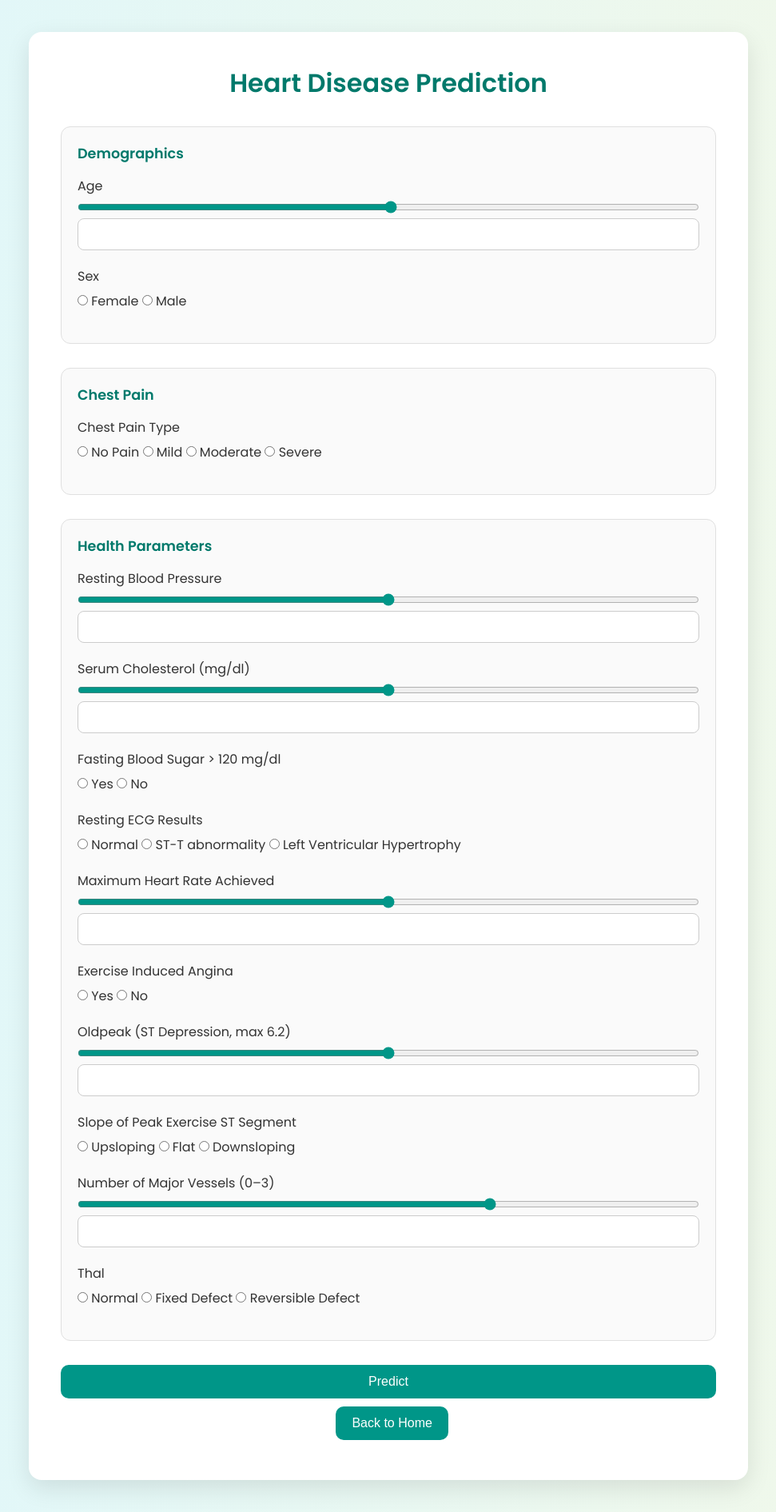
After one commit to Code-r4Life/Disease-prediction-app, a Flask app: page /heart_disease in a window 1280 px wide. The commit adds this page. Shown: the whole page at 80% size, without its empty margins (154-1125 px from the left). Run offline with Flask 3, Linux system fonts and the light colour scheme; parts of the project's set-up code (start-up, migrations or seed data) failed here and were passed over.

Commit message:
Added heart disease model

```diff
--- a/app.py
+++ b/app.py
@@ -3,6 +3,7 @@ from utils.tumor_model_loader import load_model_tf, predict_brain_tumor
 from utils.breast_model_loader import load_breast_model, preprocess_breast_input, predict_breast_cancer
 from utils.pneumonia_model_loader import load_model2_tf, predict_pneumonia
 from utils.diabetes_model_loader import load_diabetes_model, preprocess_diabetes_input, predict_diabetes
+from utils.heart_model_loader import load_heart_model, preprocess_heart_input, predict_heart
 from dotenv import load_dotenv
 from flask_cors import CORS
 import os
@@ -22,6 +23,7 @@ brain_model = load_model_tf("models/BrainTumor10epochs_categorical.keras")
 breast_model, breast_scaler = load_breast_model("models/BreastCancer_model.pkl", "models/BreastCancer_scaler.pkl")
 pneumonia_model = load_model2_tf("models/pneumonia10epochs_categorical.keras")
 diabetes_model = load_diabetes_model("models/diabetes_model.joblib")
+heart_model = load_heart_model("models/stacking_model.pkl")
 
 static_path = 'static/uploads/Brain Tumor'
 static_path2 = 'static/uploads/Pneumonia'
@@ -125,6 +127,16 @@ def diabetes():
         return render_template('diabetes.html', prediction=result)
     return render_template('diabetes.html')
 
+@app.route('/heart_disease', methods=['GET', 'POST'])
+def heart_disease():
+    if request.method == 'POST':
+        expected_columns = ["age", "sex", "cp", "trestbps", "chol", "fbs", "restecg", "thalach", "exang", "oldpeak", "slope", "ca", "thal"]
+        form_data = request.form
+        input_dict = preprocess_heart_input(form_data, expected_columns)
+        result = predict_heart(heart_model, input_dict)
+        return render_template('heart_disease.html', prediction=result)
+    return render_template('heart_disease.html')
+
 @app.route("/predict", methods=["POST"])
 def predict():
     global last_active, chat_session, history
--- /dev/null
+++ b/templates/heart_disease.html
@@ -0,0 +1,146 @@
+<!DOCTYPE html>
+<html lang="en">
+<head>
+  <meta charset="UTF-8" />
+  <meta name="viewport" content="width=device-width, initial-scale=1.0"/>
+  <title>Heart Disease Predictor</title>
+  <link rel="stylesheet" href="{{ url_for('static', filename='cancer.css') }}">
+  <link href="https://fonts.googleapis.com/css2?family=Poppins:wght@400;600&display=swap" rel="stylesheet">
+</head>
+<body>
+  <div class="container">
+    <h1>Heart Disease Prediction</h1>
+
+    <form method="POST">
+      <!-- Demographics -->
+      <div class="feature-group">
+        <h3>Demographics</h3>
+
+        <div class="form-group">
+          <label>Age</label>
+          <input type="range" min="1" max="120" step="1" oninput="sync(this)">
+          <input type="number" name="age" min="1" max="120" required>
+        </div>
+
+        <div class="form-group">
+          <label>Sex</label>
+          <div>
+            <input type="radio" name="sex" value="0" required> Female
+            <input type="radio" name="sex" value="1"> Male
+          </div>
+        </div>
+      </div>
+
+      <!-- Chest Pain -->
+      <div class="feature-group">
+        <h3>Chest Pain</h3>
+        <div class="form-group">
+          <label>Chest Pain Type</label>
+          <div>
+            <input type="radio" name="cp" value="0" required> No Pain
+            <input type="radio" name="cp" value="1"> Mild
+            <input type="radio" name="cp" value="2"> Moderate
+            <input type="radio" name="cp" value="3"> Severe
+          </div>
+        </div>
+      </div>
+
+      <!-- Health Parameters -->
+      <div class="feature-group">
+        <h3>Health Parameters</h3>
+
+        <div class="form-group">
+          <label>Resting Blood Pressure</label>
+          <input type="range" min="50" max="250" step="1" oninput="sync(this)">
+          <input type="number" name="trestbps" required>
+        </div>
+
+        <div class="form-group">
+          <label>Serum Cholesterol (mg/dl)</label>
+          <input type="range" min="100" max="600" step="1" oninput="sync(this)">
+          <input type="number" name="chol" required>
+        </div>
+
+        <div class="form-group">
+          <label>Fasting Blood Sugar > 120 mg/dl</label>
+          <div>
+            <input type="radio" name="fbs" value="1" required> Yes
+            <input type="radio" name="fbs" value="0"> No
+          </div>
+        </div>
+
+        <div class="form-group">
+          <label>Resting ECG Results</label>
+          <div>
+            <input type="radio" name="restecg" value="0" required> Normal
+            <input type="radio" name="restecg" value="1"> ST-T abnormality
+            <input type="radio" name="restecg" value="2"> Left Ventricular Hypertrophy
+          </div>
+        </div>
+
+        <div class="form-group">
+          <label>Maximum Heart Rate Achieved</label>
+          <input type="range" min="60" max="220" step="1" oninput="sync(this)">
+          <input type="number" name="thalach" required>
+        </div>
+
+        <div class="form-group">
+          <label>Exercise Induced Angina</label>
+          <div>
+            <input type="radio" name="exang" value="1" required> Yes
+            <input type="radio" name="exang" value="0"> No
+          </div>
+        </div>
+
+        <div class="form-group">
+          <label>Oldpeak (ST Depression, max 6.2)</label>
+          <input type="range" min="0" max="6.2" step="0.1" oninput="sync(this)">
+          <input type="number" step="0.1" name="oldpeak" required>
+        </div>
+
+        <div class="form-group">
+          <label>Slope of Peak Exercise ST Segment</label>
+          <div>
+            <input type="radio" name="slope" value="0" required> Upsloping
+            <input type="radio" name="slope" value="1"> Flat
+            <input type="radio" name="slope" value="2"> Downsloping
+          </div>
+        </div>
+
+        <div class="form-group">
+          <label>Number of Major Vessels (0–3)</label>
+          <input type="range" min="0" max="3" step="1" oninput="sync(this)">
+          <input type="number" name="ca" required>
+        </div>
+
+        <div class="form-group">
+          <label>Thal</label>
+          <div>
+            <input type="radio" name="thal" value="0" required> Normal
+            <input type="radio" name="thal" value="1"> Fixed Defect
+            <input type="radio" name="thal" value="2"> Reversible Defect
+          </div>
+        </div>
+      </div>
+
+      <button type="submit">Predict</button>
+    </form>
+
+    <a href="/" class="back-button"><button type="button">Back to Home</button></a>
+
+    {% if prediction %}
+    <div class="result-container">
+      <h2>Result:</h2>
+      <p class="result">{{ prediction }}</p>
+    </div>
+    {% endif %}
+  </div>
+
+  <script>
+    function sync(slider) {
+      const number = slider.nextElementSibling;
+      number.value = slider.value;
+    }
+  </script>
+</body>
+</html>
--- a/templates/home.html
+++ b/templates/home.html
@@ -15,6 +15,7 @@
             <a href="/brain_tumor"><button>Brain Tumor (MRI)</button></a>
             <a href="/pneumonia"><button>Pneumonia</button></a>
             <a href="/diabetes"><button>Diabetes</button></a>
+            <a href="/heart_disease"><button>Heart Disease</button></a>
         </div>
     </div>
 
```
Also changed, not shown: utils/heart_model_loader.py (added, +22 -0 lines), 1 other file.
